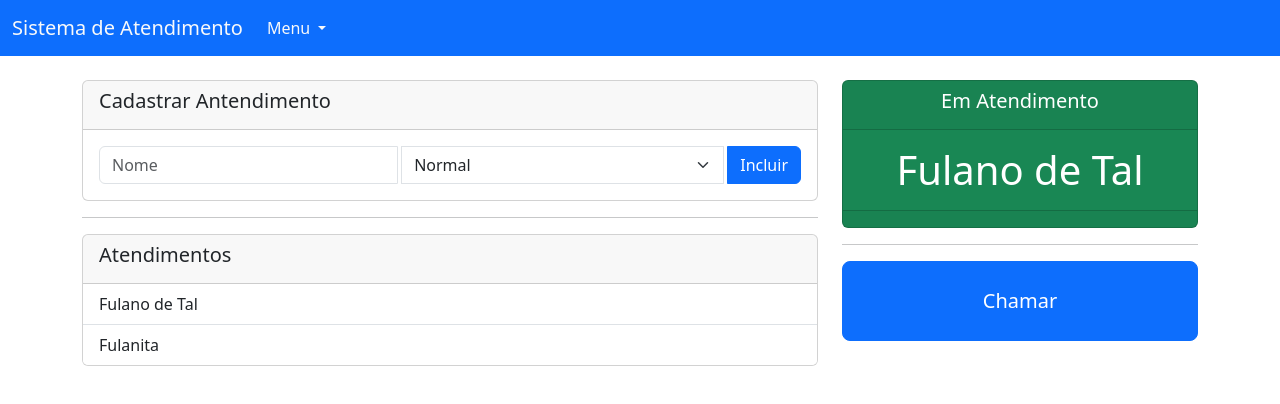
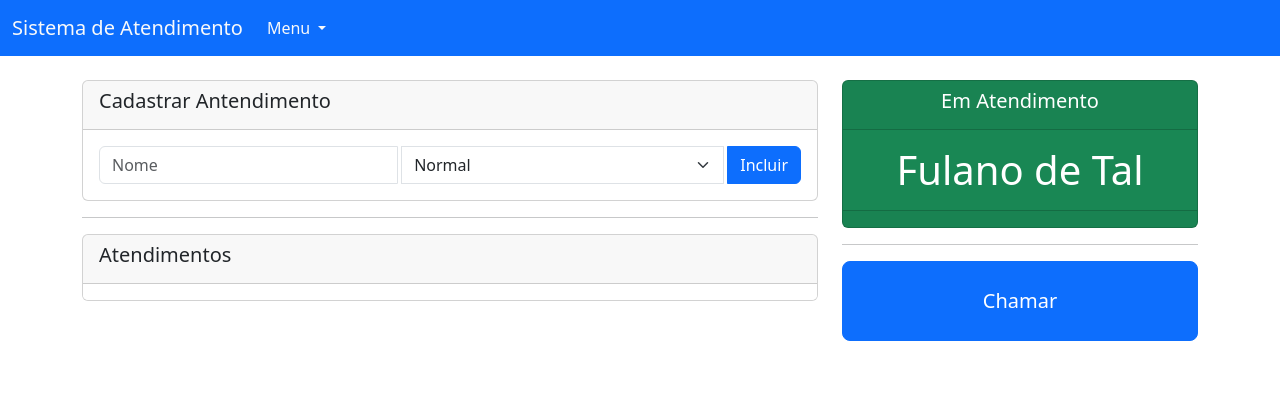
Before and after one commit to Daniel-Grave/sistema-atendimento, a website built with Vite: page src/index.html in a window 1280 px wide. Both pictures are taken after a click on the button "Incluir". Built offline with nearby package versions, Linux system fonts and the light colour scheme.

Commit message:
feature: listagem de atendimento

```diff
--- a/src/index.html
+++ b/src/index.html
@@ -78,8 +78,7 @@
                             <h5 class="card-title">Atendimentos</h5>
                         </div>
                         <ul id="ulLista" class="list-group list-group-flush">
-                            <li class="list-group-item">Fulano de Tal</li>
-                            <li class="list-group-item">Fulanita</li>
+
                           </ul>
                     </div>
                     <!--card-->
--- a/src/js/index.js
+++ b/src/js/index.js
@@ -1,7 +1,7 @@
 import "./libs"
 
 const inputNome=document.querySelector('#inputNome');
-const selectPrioridade=documet.querySelector('#selectPrioridade');
+const selectPrioridade=document.querySelector('#selectPrioridade');
 const btnIncluir=document.querySelector('#btnIncluir');
 const ulLista=document.querySelector('#ulLista');
 const displayNome=document.querySelector('#displayNome');
@@ -16,7 +16,13 @@ function incluir(){
 }
 
 function listar(){
+    ulLista.innerHTML="";
     for(let nome of listaDeAtendimento){
+
+        let li = document.createElement('li')
+        li.classList.add('list-group-item')
+        li.textContent=nome
+        ulLista.appendChild(li)
 
     }
 }
```
